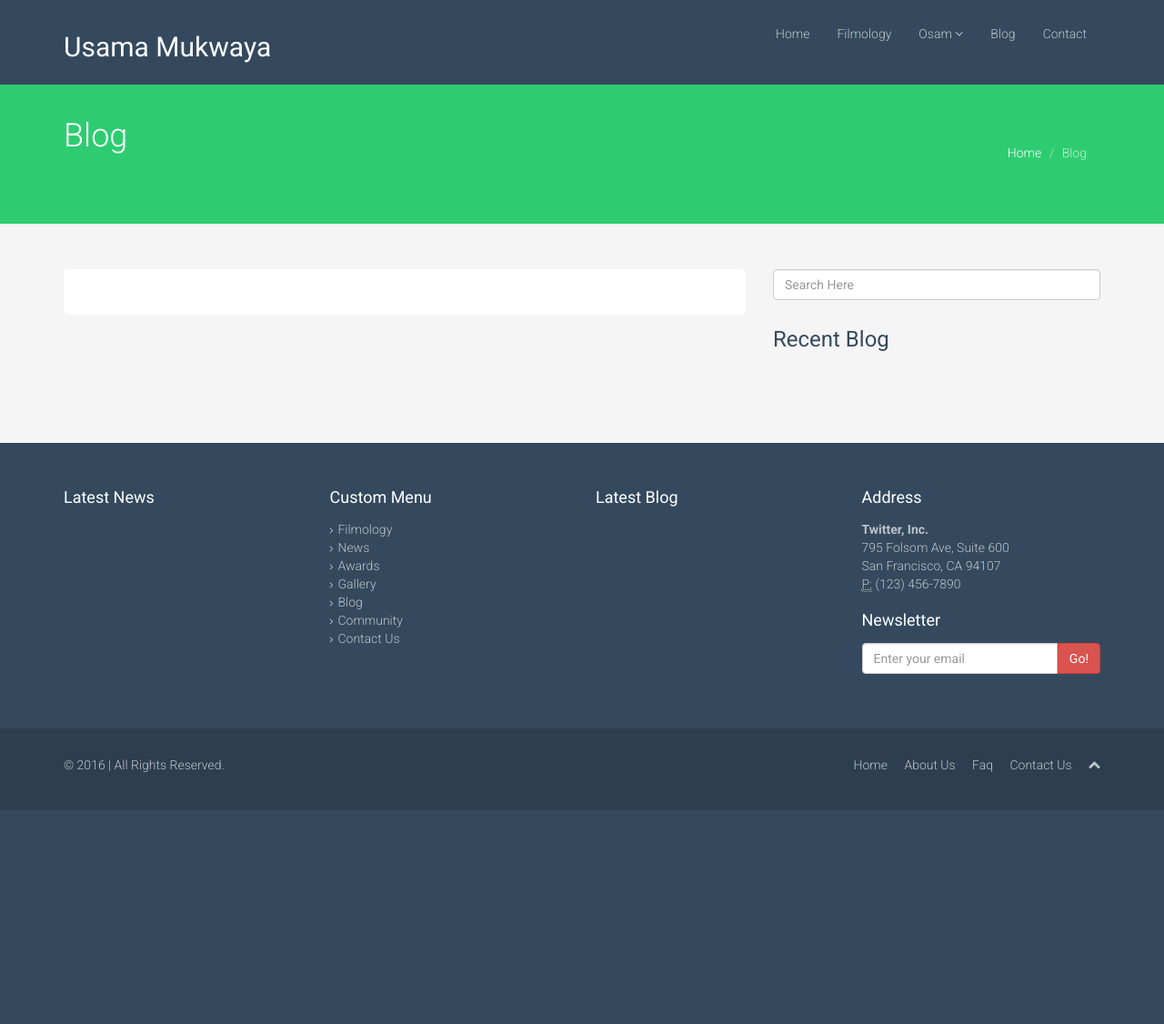
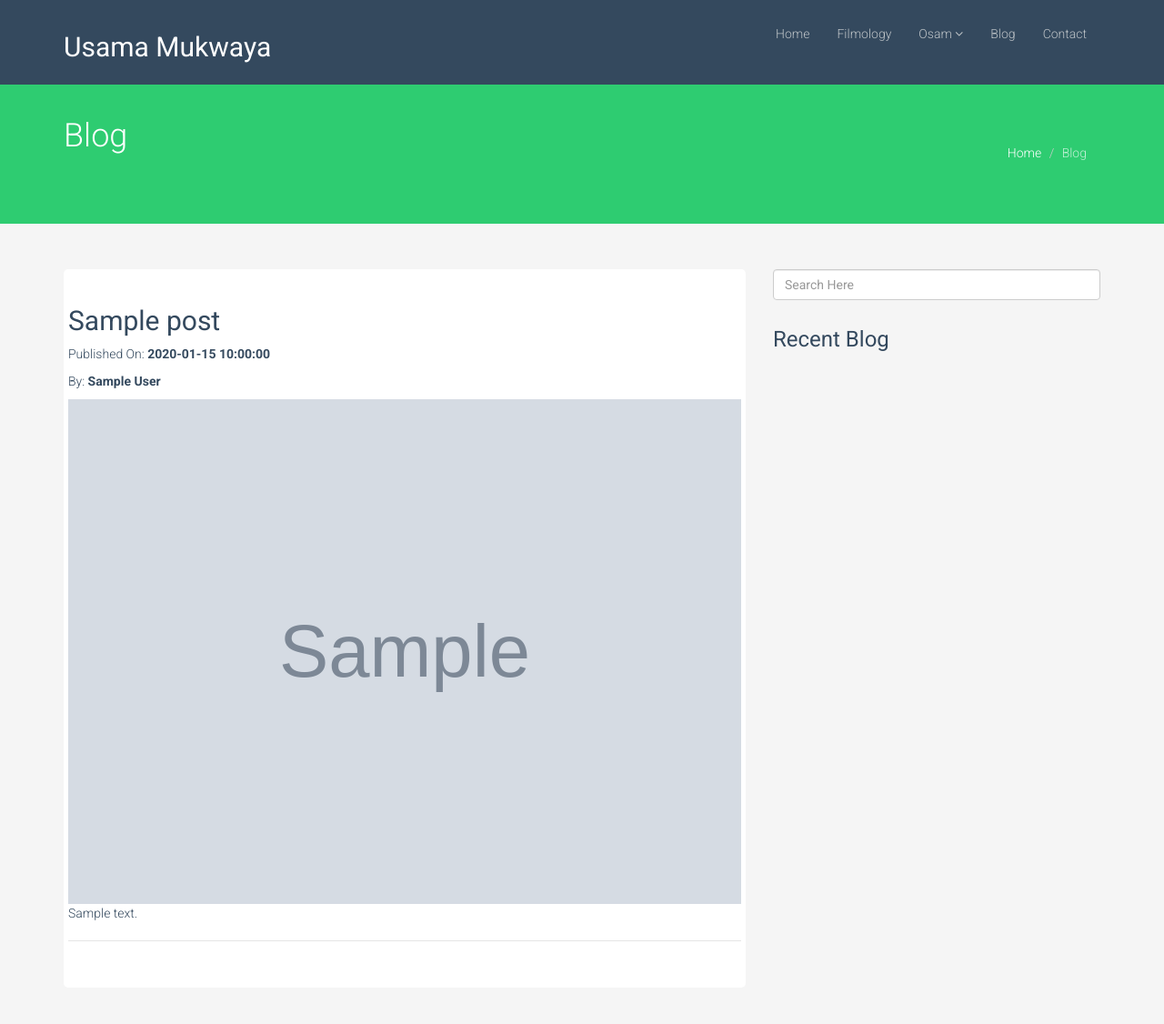
Before and after one commit to DennisDaddy/Usama, a PHP site: page /newspages.php?id=1 in a window 1280 px wide. Shown: the top 1126 px of the page at 91% size. Before the commit the page ends 891 px from the top, so only its background shows below. Run offline with PHP 8.4, Linux system fonts and the light colour scheme; tables that the repository leaves empty or names only in its code hold one stand-in row (values such as "Sample post"); grey boxes marked "Sample" are stand-in pictures; data that the repository does not hold is empty; some libraries are stand-ins or nearby versions.

Commit message:
finish news page

```diff
--- a/news.php
+++ b/news.php
@@ -119,7 +119,7 @@
 
                                 <p align="justify"><?php echo $post_content; ?></p>
 
-                                <p align="right"> <a href="postpages.php?id=<?php echo $post_id; ?>" class="btn btn-primary readmore">// Read More &gt;<i class="fa fa-angle-right"></i></a></p>
+                                <p align="right"> <a href="newspages.php?id=<?php echo $post_id; ?>" class="btn btn-primary readmore">// Read More &gt;<i class="fa fa-angle-right"></i></a></p>
                                 <hr>
 
 
--- a/newspages.php
+++ b/newspages.php
@@ -86,25 +86,24 @@
                         <div class="row">
 
                             <div class="col-xs-12 col-sm-12 blog-content">
-
                                 <?php
                             include("includes/connect.php");
 
                             if (isset($_GET['id'])) {
                                 # code...
                                 $page_id =$_GET['id'];
-                                $select_query = "select * from blog where blog_id='$page_id'";
+                                $select_query = "select * from posts where post_id='$page_id'";
                             }
                             $run_query =mysqli_query($con,$select_query);
 
                             while ($row=mysqli_fetch_array($run_query)) {
                                 # code...
-                                $blog_id =$row['blog_id'];
-                                $blog_title =$row['blog_title'];
-                                $blog_date =$row['blog_date'];
-                                $blog_author =$row['blog_author'];
-                                $blog_image =$row['blog_image'];
-                                $blog_content =$row['blog_content'];
+                                $post_id =$row['post_id'];
+                                $post_title =$row['post_title'];
+                                $post_date =$row['post_date'];
+                                $post_author =$row['post_author'];
+                                $post_image =$row['post_image'];
+                                $post_content =$row['post_content'];
 
 
 
@@ -112,18 +111,18 @@
                          ?>
 
                                 <h2>
-                                    <a href="blogpages.php?id=<?php echo $blog_id; ?>">
-                                      <?php echo $blog_title; ?>
+                                    <a href="postpages.php?id=<?php echo $post_id; ?>">
+                                      <?php echo $post_title; ?>
                                     </a>
                                 </h2>
 
-                                <p>Published On: <b><?php echo $blog_date; ?></b></p>
-                                <p><i></i> <span>By: <b><?php echo $blog_author; ?></b></span></p>
+                                <p>Published On: <b><?php echo $post_date; ?></b></p>
+                                <p><i></i> <span>By: <b><?php echo $post_author; ?></b></span></p>
 
-                                <img  src="images2/uploads/<?php echo $blog_image; ?>" width="100%" height="10%"  />
+                                <img  src="images2/uploads/<?php echo $post_image; ?>" width="100%" height="10%"  />
 
 
-                                <p align="justify"><?php echo $blog_content; ?></p>
+                                <p align="justify"><?php echo $post_content; ?></p>
 
 
                                 <hr>
@@ -161,6 +160,7 @@
                 $blog_id =$row['blog_id'];
                 $title =$row['blog_title'];
                 $image =$row['blog_image'];
+                $blog_date = $row['blog_date'];
 
                 ?>
                 <a href="blogpages.php?id=<?php echo $blog_id; ?>">
```
